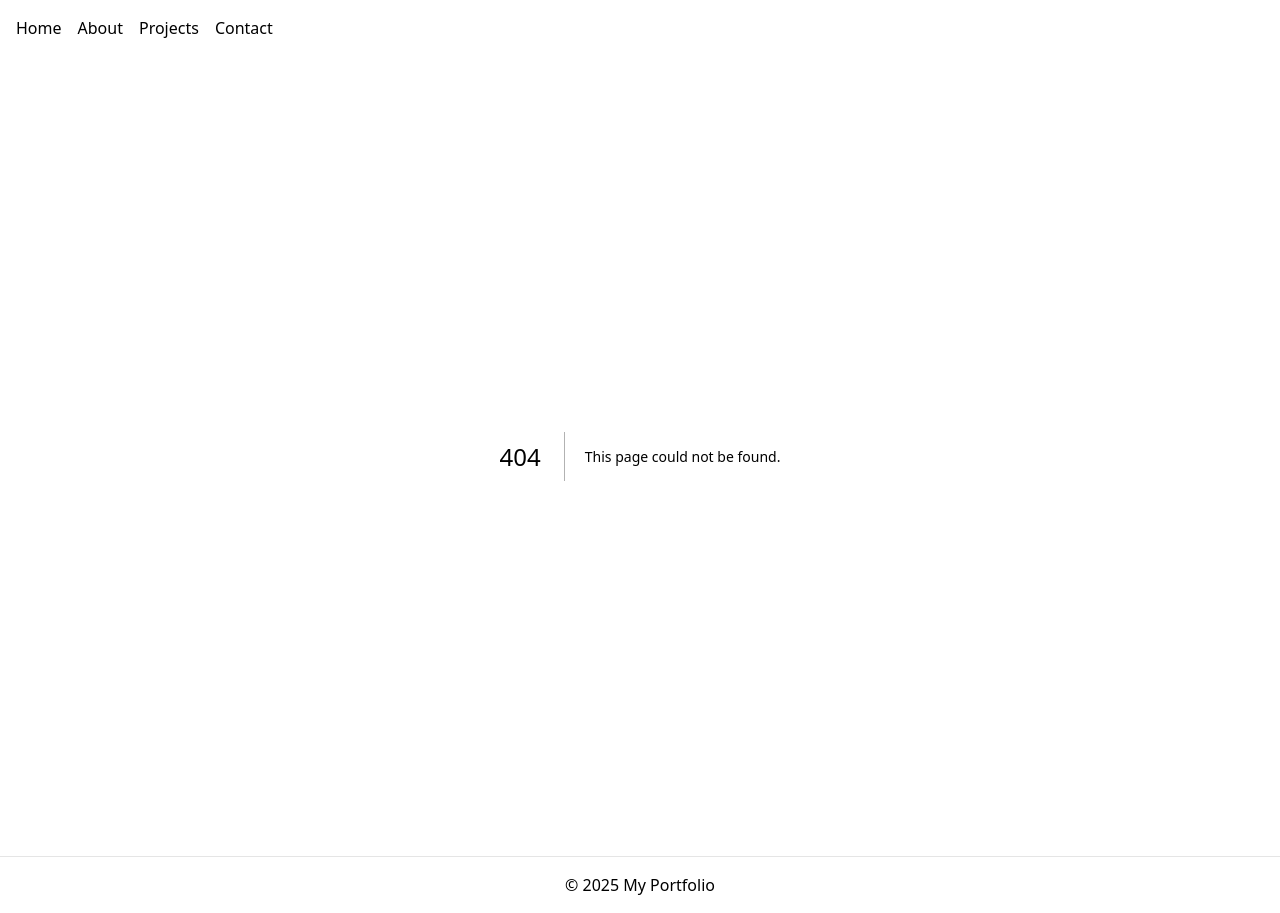
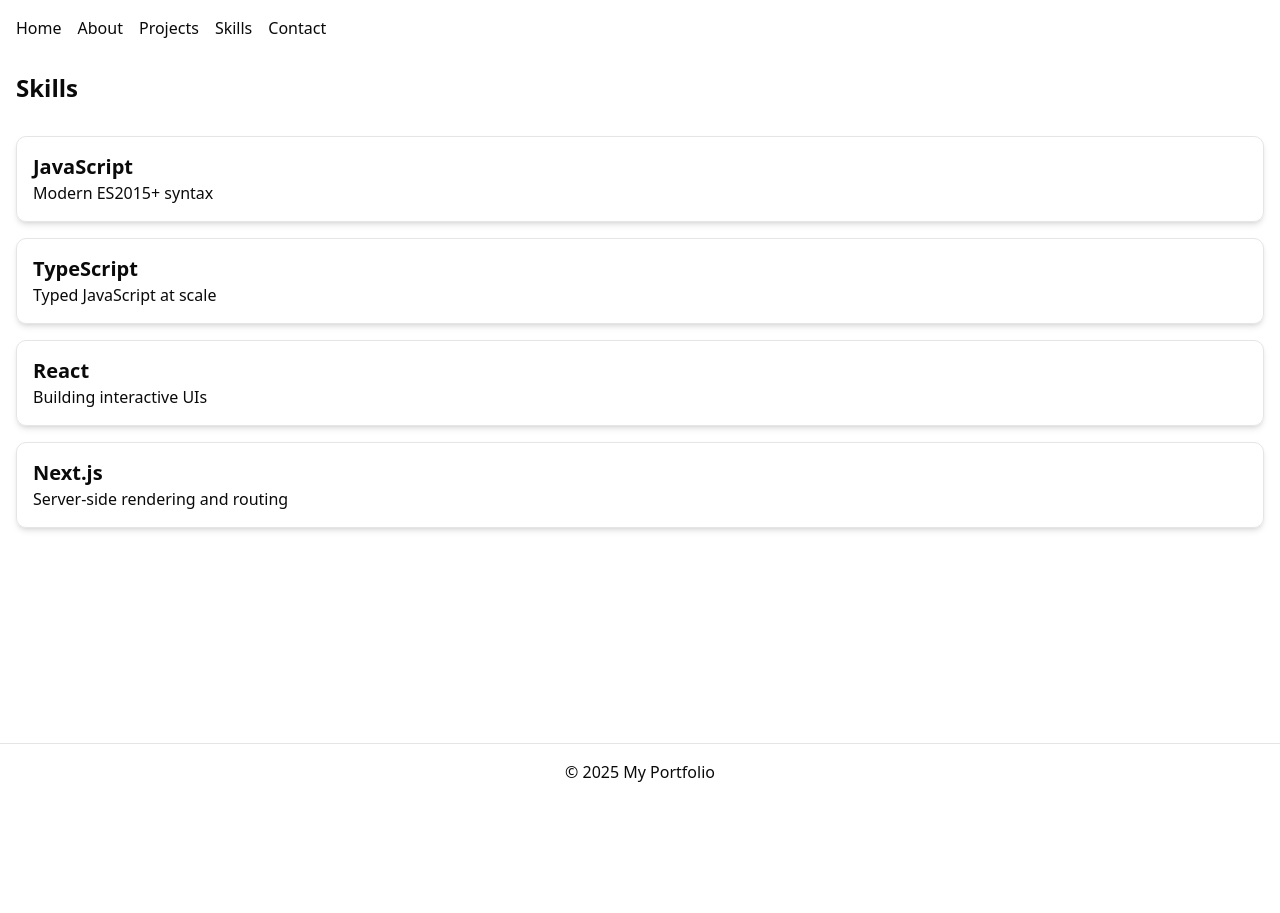
Before and after one commit to kienhaminh/profile, a Next.js app: page /featured in a window 1280 px wide. Before the commit this address had no page. After the commit the page ends 800 px from the top, so only its background shows below. Built offline with nearby package versions, Linux system fonts and the light colour scheme.

Commit message:
Update featured page to show skills

```diff
--- /dev/null
+++ b/src/app/featured/page.tsx
@@ -0,0 +1,23 @@
+const skills = [
+  { name: 'JavaScript', description: 'Modern ES2015+ syntax' },
+  { name: 'TypeScript', description: 'Typed JavaScript at scale' },
+  { name: 'React', description: 'Building interactive UIs' },
+  { name: 'Next.js', description: 'Server-side rendering and routing' },
+] as const
+
+export default function Skills() {
+  return (
+    <section className="p-4 grid gap-4">
+      <h1 className="text-2xl font-bold mb-4">Skills</h1>
+      {skills.map(({ name, description }) => (
+        <div
+          key={name}
+          className="p-4 border rounded-lg shadow-md animate-in fade-in zoom-in"
+        >
+          <h2 className="text-xl font-semibold">{name}</h2>
+          <p>{description}</p>
+        </div>
+      ))}
+    </section>
+  )
+}
--- a/src/components/Nav.tsx
+++ b/src/components/Nav.tsx
@@ -4,6 +4,7 @@
   { href: '/', label: 'Home' },
   { href: '/about', label: 'About' },
   { href: '/projects', label: 'Projects' },
+  { href: '/featured', label: 'Skills' },
   { href: '/contact', label: 'Contact' },
 ] as const
 
```
